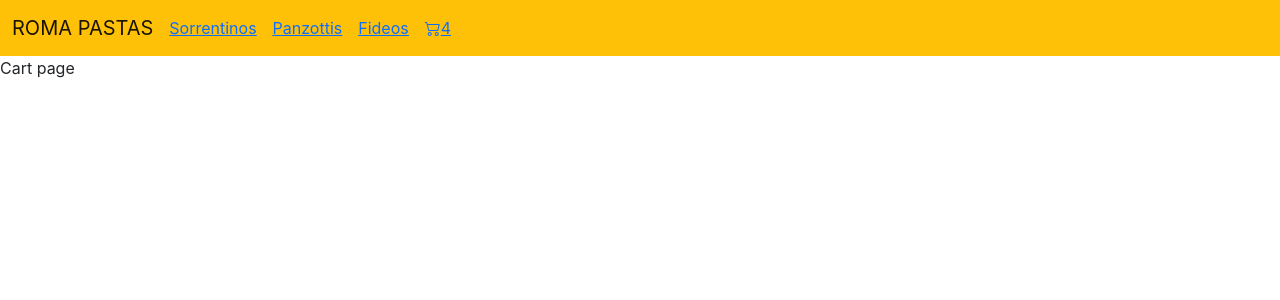
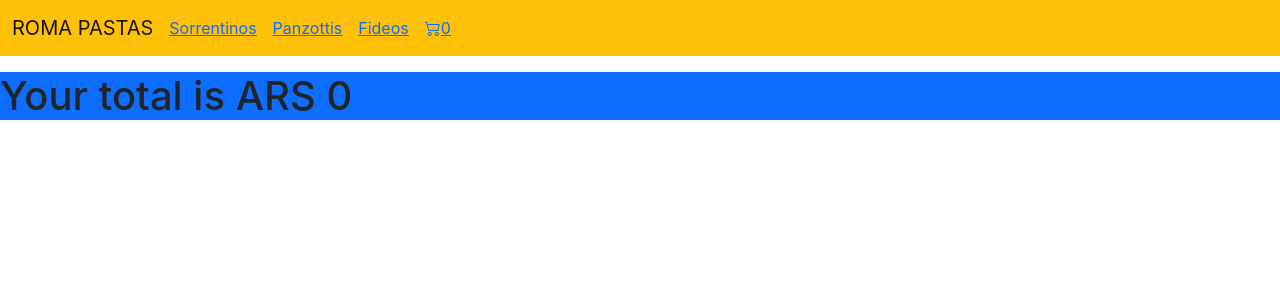
Before and after one commit to sebabrennan/romapastasReact-Brennan, a React (Create React App) app: page /cart in a window 1280 px wide. Shown: the top 300 px of the page. Built offline with nearby package versions, Linux system fonts and the light colour scheme.

Commit message:
cart context

```diff
--- a/src/App.js
+++ b/src/App.js
@@ -3,10 +3,13 @@ import ItemListContainer from './components/ItemListContainer';
 import ItemCount from './components/ItemCount';
 import ItemDetailContainer from './components/ItemDetailContainer';
 import { BrowserRouter, Routes, Route } from "react-router-dom";
+import CartProvider from './context/CartContext';
+import Cart from './components/Cart';
 
 function App() {
   return (
     <>
+      <CartProvider>
         <BrowserRouter>
           <NavBar name="ROMA PASTAS"/>
           <Routes>
@@ -14,9 +17,10 @@ function App() {
             <Route path="/category/:name" element={<ItemListContainer />} />
             <Route path="/item/:id" element={<ItemDetailContainer />} />
             <Route path="*" element={<div style={{ backgroundColor: "red" }}> ERROR 404 NOT FOUND</div>}/>
-          <Route path="/cart" element={<div>Cart page</div>} />
+            <Route path="/cart" element={<Cart />} />
           </Routes>
         </BrowserRouter>
+      </CartProvider>
     </>
   );
 }
--- /dev/null
+++ b/src/components/Cart.jsx
@@ -0,0 +1,34 @@
+import React, { useContext, useState, useEffect } from "react";
+import { CartContext } from "../context/CartContext";
+
+const Cart = () => {
+
+    const [totalPrice, setTotalPrice] = useState(0)
+    const {cartItems} = useContext(CartContext);
+
+    useEffect ( () => {
+        let total = 0;
+        cartItems.forEach(item => {
+            total+= item.price;
+        });
+        setTotalPrice(total);
+    }, [cartItems])
+
+    return (
+        <>
+            <ul>
+                {cartItems.map (item => (
+                    <>
+                        <li>{item.product}</li>
+                        <li>{item.price}</li>
+                        <li>{item.quantity}</li>
+                    </>
+                    )
+                )}
+            </ul>
+            <h1 className="bg-primary">{`Your total is ARS ${totalPrice}`}</h1>
+        </>
+     );
+}
+
+export default Cart;
--- a/src/components/CartWidget.jsx
+++ b/src/components/CartWidget.jsx
@@ -1,13 +1,15 @@
+import { useContext } from 'react';
+import { CartContext } from '../context/CartContext';
 import './NavBar.css';
 
 const CartWidget= () => {
 
-  const amount = 4;
+  const { cartItems } = useContext(CartContext)
 
     return (
     <>
       <i className="bi bi-cart2" style={{width: 40}}></i>
-      {amount}
+      <span>{cartItems.length}</span>
     </>
       );
 }
--- a/src/components/ItemDetail.jsx
+++ b/src/components/ItemDetail.jsx
@@ -1,20 +1,25 @@
 import ItemCount from './ItemCount';
-import { useState } from 'react';
-import { useNavigate, Link } from 'react-router-dom';
+import { useState, useContext} from 'react';
+import { Link } from 'react-router-dom';
+import { CartContext } from '../context/CartContext';
 
 
 const ItemDetail = ({itemDetail}) => {
-
+    const { setCartItems } = useContext(CartContext);
     const [amount, setAmount] = useState(0);
     const {product, img, description, rinde, stock} = itemDetail;
+    const {addProduct} = CartContext;
+
     const onAdd = (amount) => {
       setAmount(amount);
+      setCartItems ((prevState) => [...prevState, itemDetail]);
+      addProduct (itemDetail, amount);
     };
 
     return (
     <>
       <div className="card d-flex justify-content-around flex-row" style={{ width: "auto", margin:"3rem", borderRadius: "20px" }}>
-        <img src={img} style={{ width: "40%", borderRadius: "20px" }}/>
+        <img src={img} alt='img' style={{ width: "40%", borderRadius: "20px" }}/>
         <div className='card-body d-flex flex-column'>
           <h3 className='card-title'>
             {product}
--- /dev/null
+++ b/src/context/CartContext.jsx
@@ -0,0 +1,46 @@
+import React, { createContext, useState } from "react";
+/* import { useContext } from "react"; */
+
+export const CartContext = createContext();
+
+/* const useCartContext = () => useContext(CartContext); */
+
+const CartProvider = ({children}) => {
+  const [cartItems, setCartItems] = useState([]);
+
+  /* Carrito */
+  const [cart, setCart] = useState([]);
+
+  /* Sumar un producto al carrito */
+  const addProduct = (item, quantity) => {
+    let newCart;
+    let product = cart.find(product => product.id === item.id);
+    if (product) {
+      product.quantity += quantity;
+      newCart = [...cart];
+    } else {
+      product = {...item, quantity: quantity};
+      newCart = [...cart, product];
+    }
+    setCart(newCart)
+  }
+
+  /* Limpiar todo el carrito */
+  const clearCart = () => setCart([]);
+
+  /* Verificar si ya está el producto en el carrito */
+  const isInCart = (id) => {
+    return cart.find(product => product.id === id) ? true : false;
+  }
+
+  /* Borrar un producto del carrito */
+  const removeProduct = (id) => setCart(cart.filter(product => product.id !== id));
+
+  return (
+    <CartContext.Provider value={{ cartItems, setCartItems, addProduct, clearCart, isInCart, removeProduct}}>
+      {children}
+    </CartContext.Provider>
+  );
+};
+
+export default CartProvider;
```
Lines whose indentation alone changed are shown as unchanged.
